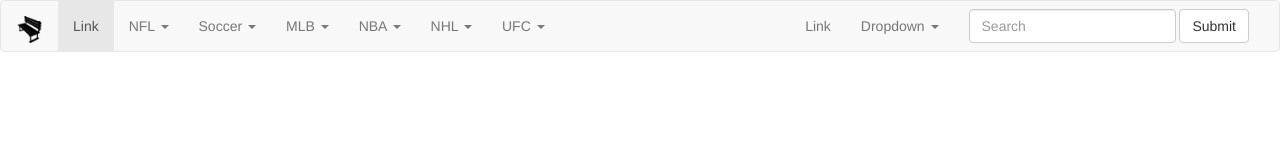
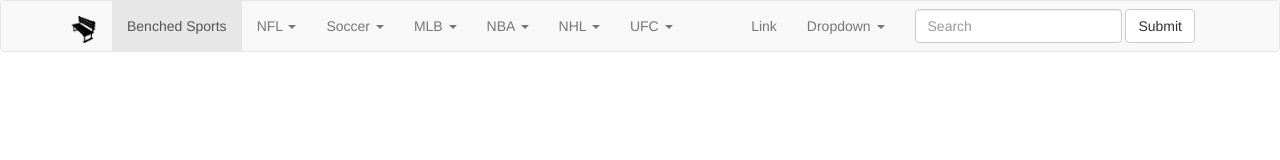
Before and after one commit to kenhoward/BenchedSports, a website: page public/index.html in a window 1280 px wide. Drawn offline with nearby package versions, Linux system fonts and the light colour scheme; some packages are replaced by stand-ins of ours.

Commit message:
important layout updates

```diff
--- a/public/index.html
+++ b/public/index.html
@@ -10,7 +10,7 @@
     <body>
         <div class='navBar'>
           <nav class="navbar navbar-default">
-            <div class="container-fluid">
+            <div class="container">
               <!-- Brand and toggle get grouped for better mobile display -->
               <div class="navbar-header">
                 <button type="button" class="navbar-toggle collapsed" data-toggle="collapse" data-target="#bs-example-navbar-collapse-1">
@@ -27,7 +27,7 @@
               <!-- Collect the nav links, forms, and other content for toggling -->
               <div class="collapse navbar-collapse" id="bs-example-navbar-collapse-1">
                 <ul class="nav navbar-nav">
-                  <li class="active"><a href="#">Link <span class="sr-only">(current)</span></a></li>
+                  <li class="active"><a href="#">Benched Sports <span class="sr-only">(current)</span></a></li>
                   <li><a href="#" class='dropdown-toggle' data-toggle='dropdown' role='button' aria-expanded'false'>NFL <span class='caret'></span></a>
                       <ul class="dropdown-menu" role="menu">
                         <li><a href="#">Action</a></li>
```
